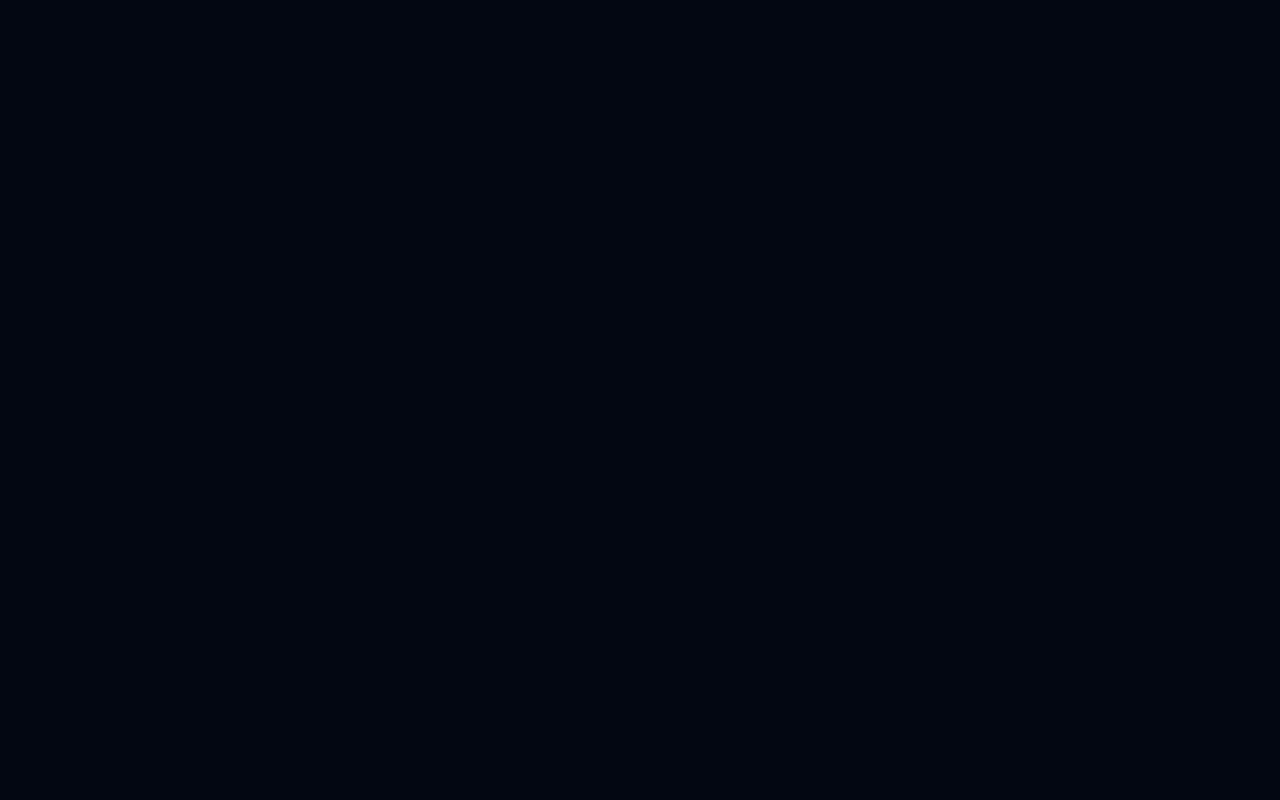
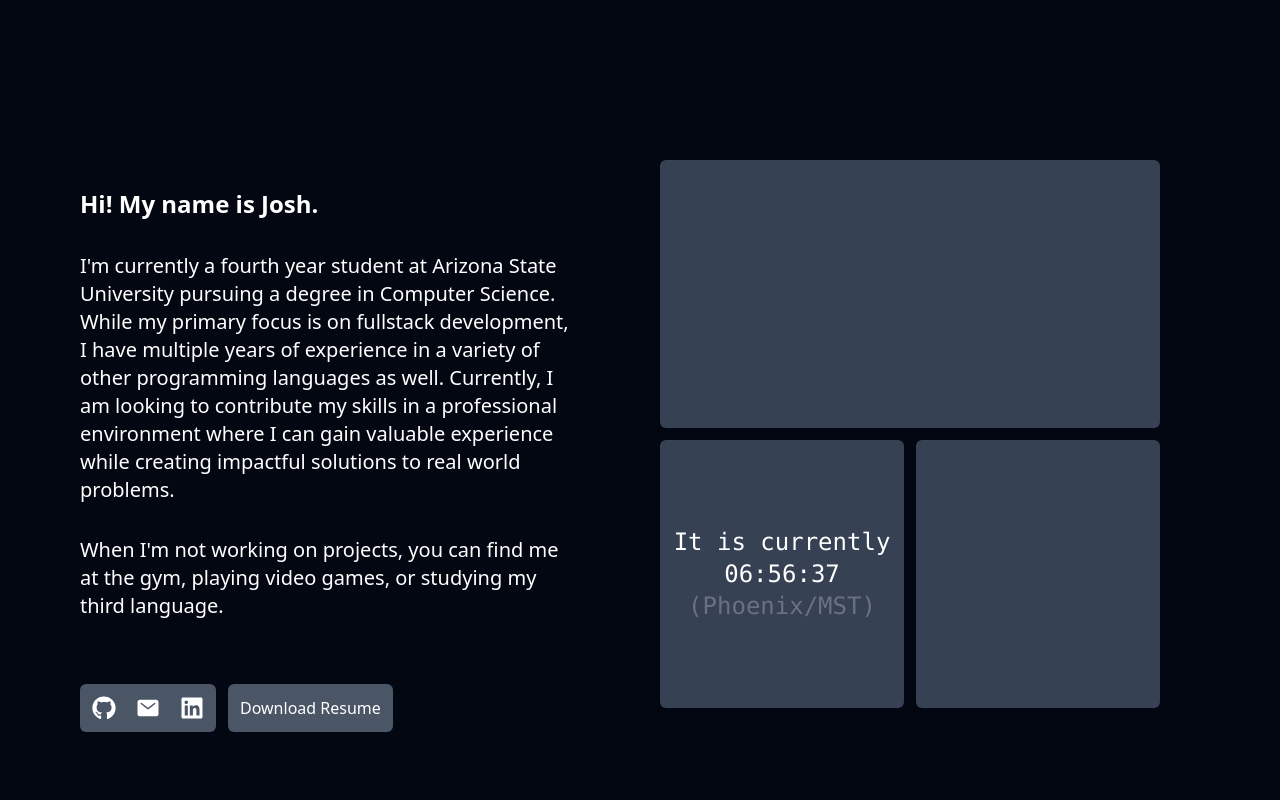
Before and after one commit to joshuajeong1/joshjeong_website, a React (Vite) app in the folder frontend/: page / in a window 1280 px wide. Shown: the part 760-1560 px from the top of the page. Built offline with nearby package versions, Linux system fonts and the light colour scheme.

Commit message:
Initial work on About page

```diff
--- /dev/null
+++ b/frontend/src/components/Clock.jsx
@@ -0,0 +1,34 @@
+import { useEffect, useState } from "react";
+
+const Clock = ({ timezone = "America/Phoenix" }) => {
+  const [time, setTime] = useState("");
+
+  useEffect(() => {
+    const updateClock = () => {
+      const now = new Date();
+      const formatter = new Intl.DateTimeFormat("en-US", {
+        hour: "2-digit",
+        minute: "2-digit",
+        second: "2-digit",
+        hour12: false,
+        timeZone: timezone,
+      });
+      setTime(formatter.format(now));
+    };
+
+    updateClock();
+    const intervalId = setInterval(updateClock, 1000);
+
+    return () => clearInterval(intervalId);
+  }, [timezone]);
+
+  return (
+    <div className="text-white text-2xl font-mono flex flex-col justify-center items-center h-full">
+        <p>It is currently</p>
+        <p>{time}</p>
+        <p class="text-gray-500">(Phoenix/MST)</p>
+    </div>
+  );
+};
+
+export default Clock;
--- a/frontend/src/pages/Home.jsx
+++ b/frontend/src/pages/Home.jsx
@@ -11,7 +11,7 @@ function Home() {
             <Navbar />
             <Hero />
             <section id="about">
-                <div className="min-h-screen p-20 ">
+                <div className="min-h-screen p-20 flex flex-col space-y-8">
                     <About />
                 </div>
             </section>
--- a/frontend/src/sections/About.jsx
+++ b/frontend/src/sections/About.jsx
@@ -1,7 +1,34 @@
+import { FaGithub, FaLinkedin } from 'react-icons/fa'
+import { IoMail } from 'react-icons/io5'
+import Clock from '../components/Clock'
+
 function About() {
     return (
         <>
+            <div class="flex space-x-10 grow">
+                <div class="mt-10 flex w-1/2 flex-col justify-center">
+                    <p class="text-2xl font-bold text-white">Hi! My name is Josh.</p>
+                    <p class="mt-8 text-xl text-white">I'm currently a fourth year student at Arizona State University pursuing a degree in Computer Science. While my primary focus is on fullstack development, I have multiple years of experience in a variety of other programming languages as well. Currently, I am looking to contribute my skills in a professional environment where I can gain valuable experience while creating impactful solutions to real world problems.</p>
+                    <p class="mt-8 text-xl text-white">When I'm not working on projects, you can find me at the gym, playing video games, or studying my third language.</p>
+                    <div class="mt-16 flex justify-start space-x-3">
+                        <div class="flex items-center space-x-5 rounded-md bg-gray-600 p-3">
+                            <FaGithub size={24}/>
+                            <IoMail size={24} />
+                            <FaLinkedin size={24} />
+                        </div>
+                        <div>
+                            <button class="rounded-md bg-gray-600 p-3 text-white">Download Resume</button>
+                        </div>
+                    </div>
+                </div>
 
+                <div class="m-10 grid w-1/2 grid-cols-2 grid-rows-2 gap-3">
+                    <div class="col-span-2 flex flex-col items-center rounded-md bg-gray-700 p-5"></div>
+                    <div class="rounded-md bg-gray-700"><Clock /></div>
+                    <div class="rounded-md bg-gray-700"></div>
+                    <div class="rounded-md bg-gray-700"></div>
+                </div>
+            </div>
         </>
     );
 }
--- a/frontend/src/sections/Projects.jsx
+++ b/frontend/src/sections/Projects.jsx
@@ -5,8 +5,8 @@ function Projects() {
 
     return (
         <div className="">
-            <h1 className="text-white text-5xl font-bold">Projects</h1>
-            <div className="grid grid-cols-2 grid-rows-3 gap-10 p-20">
+            <h1 className="text-white text-5xl font-bold">Featured Projects</h1>
+            <div className="grid grid-cols-2 grid-rows-3 gap-10 my-10 justify-center items-center">
                 {projectData.map((project, index) => (
                     <>
                     <ProjectCard
@@ -16,8 +16,10 @@ function Projects() {
                         bullets={project.bullets}
                         skills={project.skills}
                     />
-                    <div className="h-md w-md rounded-lg border-2 border-gray-800 overflow-hidden">
-                        <img src={project.image} />
+                    <div className="flex justify-center">
+                        <div className="h-lg w-lg rounded-lg border-2 border-gray-800 overflow-hidden">
+                            <img src={project.image} />
+                        </div>
                     </div>
                     </>
                 ))}
```
